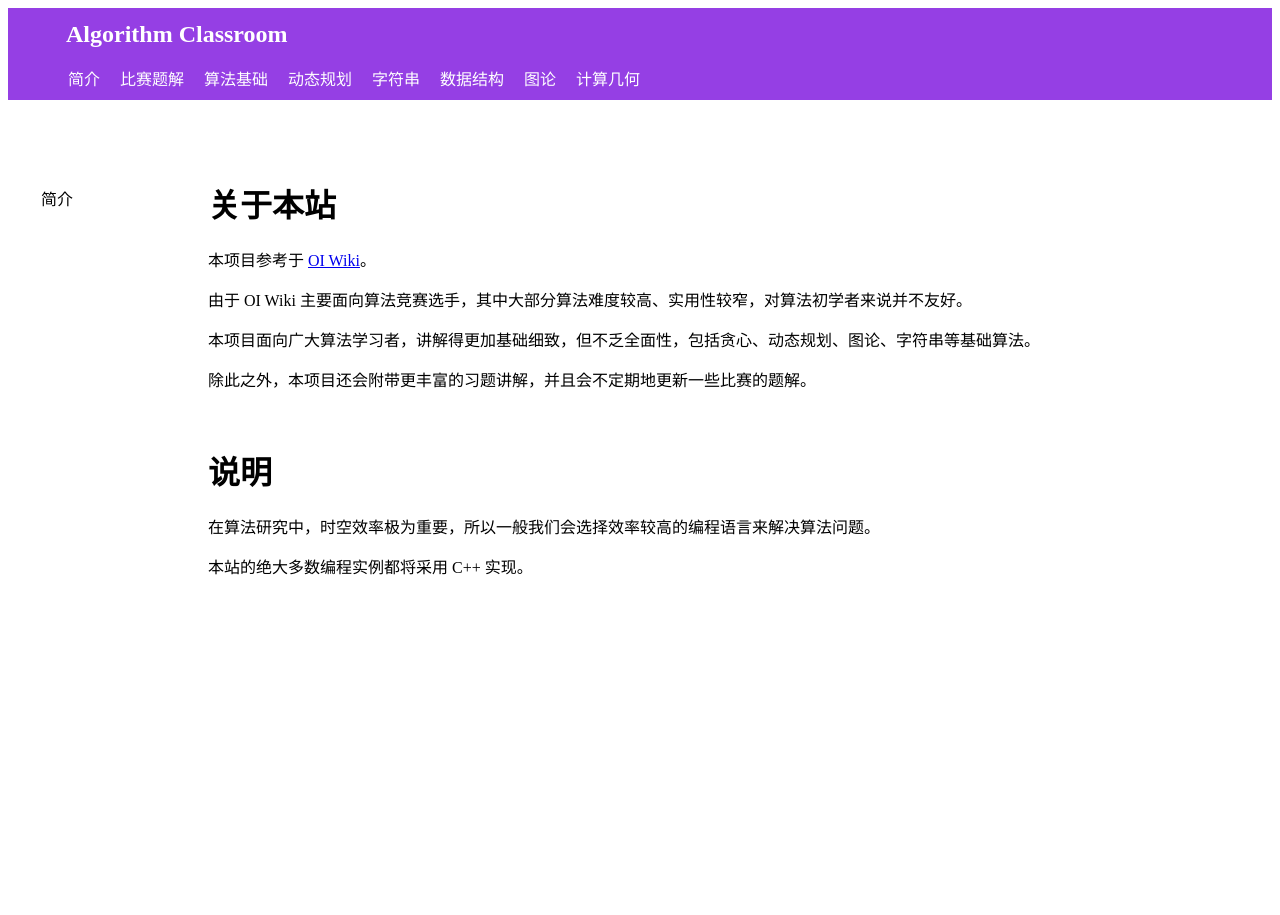
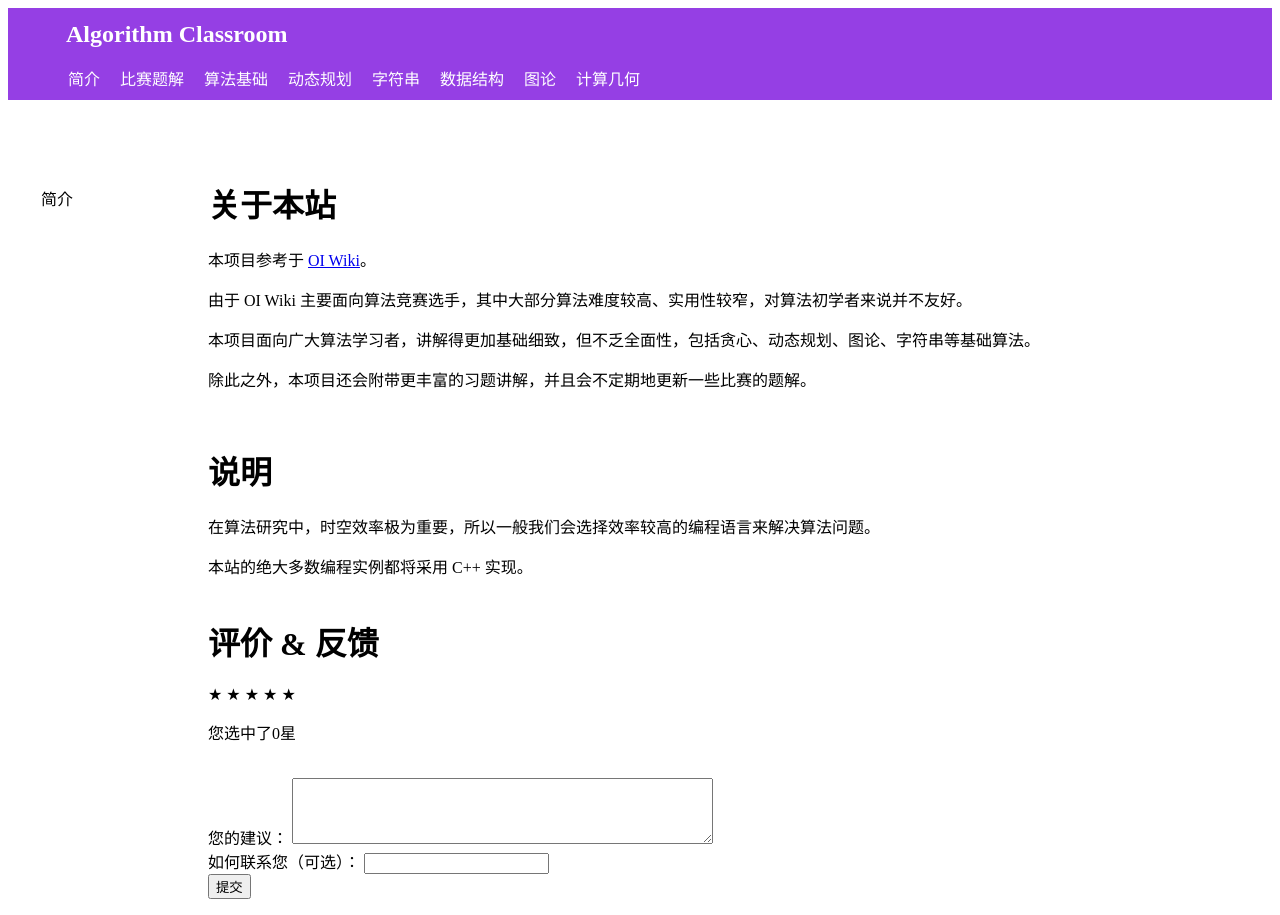
Before and after one commit to Rrinors/21063206, a plain HTML site: page index.html in a window 1280 px wide. Before the commit the page ends 800 px from the top, so only its background shows below. Drawn offline with nearby package versions, Linux system fonts and the light colour scheme.

Commit message:
添加评分 & 反馈

```diff
--- a/index.html
+++ b/index.html
@@ -6,6 +6,8 @@
     <link rel="stylesheet" href="css/headbar.css">
     <link rel="stylesheet" href="css/text.css">
     <link rel="stylesheet" href="css/leftbar.css">
+    <link rel="stylesheet" href="css/feedback.css">
+    <script src="https://code.jquery.com/jquery-3.1.1.min.js"></script>
 </head>
 <body>
     <div class="headbar">
@@ -38,6 +40,42 @@
         <h1>说明</h1>
         <p>在算法研究中，时空效率极为重要，所以一般我们会选择效率较高的编程语言来解决算法问题。</p>
         <p>本站的绝大多数编程实例都将采用 C++ 实现。
+        <br>
+        <br>
+        <h1>评价 & 反馈</h1>
+
+        <form>
+            <div class="rating">
+                <span class="star" data-value="1">&#9733;</span>
+                <span class="star" data-value="2">&#9733;</span>
+                <span class="star" data-value="3">&#9733;</span>
+                <span class="star" data-value="4">&#9733;</span>
+                <span class="star" data-value="5">&#9733;</span>
+                <p>您选中了<span id="rating-value">0</span>星</p >
+            </div>
+            <script>
+                $(document).ready(function () {
+                    $('.star').click(function () {
+                        var rating = $(this).data('value');
+                        $('.star').removeClass('active');
+                        $(this).prevAll().addClass('active');
+                        $(this).addClass('active');
+                        $('#rating-value').text(rating);
+                    });
+                });
+            </script>
+            <br>
+
+            <label for="suggestion">您的建议：</label>
+            <textarea id="suggestion" name="suggestion" rows="4" cols="50" required></textarea>
+            <br>
+
+            <label for="name">如何联系您（可选）：</label>
+            <input type="text" id="name" name="name">
+            <br>
+
+            <input type="submit" value="提交">
+        </form>
     </div>
 </body>
 </html>
```
